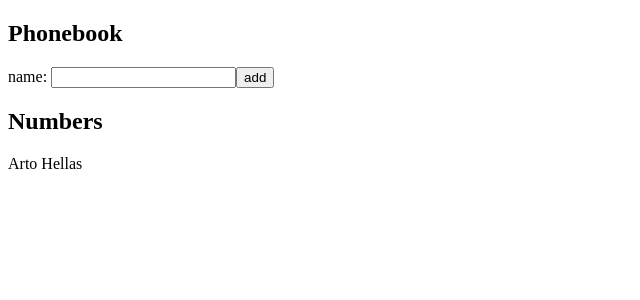
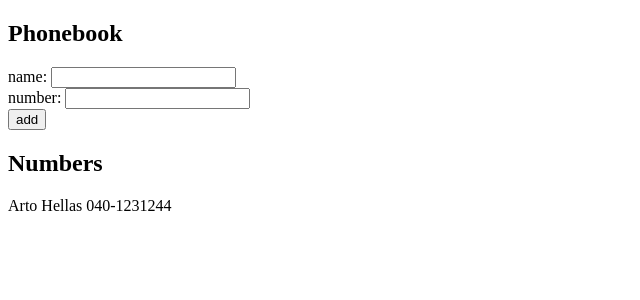
Before and after one commit to Durinder/fullstackopen, a React (Create React App) app in the folder osa2/puhelinluettelo/: page / in a window 1280 px wide. Shown: the top 300 px of the page, without its empty margins (0-640 px from the left). Built offline with nearby package versions, Linux system fonts and the light colour scheme; the HTML template or start-up script is replaced by a standard one.

Commit message:
puhelinluettelo step3

```diff
--- a/osa2/puhelinluettelo/src/App.js
+++ b/osa2/puhelinluettelo/src/App.js
@@ -2,40 +2,56 @@
 
 const App = () => {
     const [persons, setPersons] = useState([
-        { name: 'Arto Hellas' }
+        {
+			name: 'Arto Hellas',
+			number: '040-1231244'
+		}
     ])
     const [newName, setNewName] = useState('')
+	const [newNumber, setNewNumber] = useState('')
 
-    const addName = (event) => {
+    const addContact = (event) => {
 	    event.preventDefault()
-	    const nameObject = {
+	    const contactObject = {
 		    name: newName,
+			number: newNumber
 	    }
-		if (persons.find(obj => obj.name === nameObject.name)) {
+		if (persons.find(obj => obj.name === contactObject.name)) {
 			window.alert(`${newName} is already added to phonebook`)
 		}
 		else {
-			setPersons(persons.concat(nameObject))
+			setPersons(persons.concat(contactObject))
 			setNewName('')
+			setNewNumber('')
 		}
     }
 
-    const handleFormChange = (event) => {
+    const handleNameChange = (event) => {
 	    setNewName(event.target.value)
+    }
+
+	const handleNumberChange = (event) => {
+	    setNewNumber(event.target.value)
     }
 
     return (
         <div>
             <h2>Phonebook</h2>
-            <form onSubmit={addName}>
-                name: <input value={newName}
-		    	onChange={handleFormChange} />
+            <form onSubmit={addContact}>
+				<div>
+					name: <input value={newName}
+					onChange={handleNameChange} />
+				</div>
+				<div>
+					number: <input value={newNumber}
+					onChange={handleNumberChange} />
+				</div>
             	<button type="submit">add</button>
             </form>
         	<h2>Numbers</h2>
 		    {persons.map(person =>
 				<p key={person.name}>
-					{person.name}
+					{person.name} {person.number}
 				</p>
 			)}
         </div>
```
